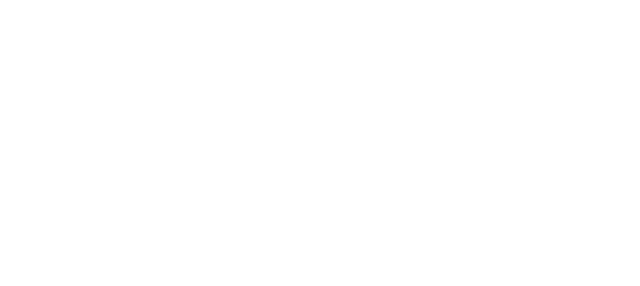
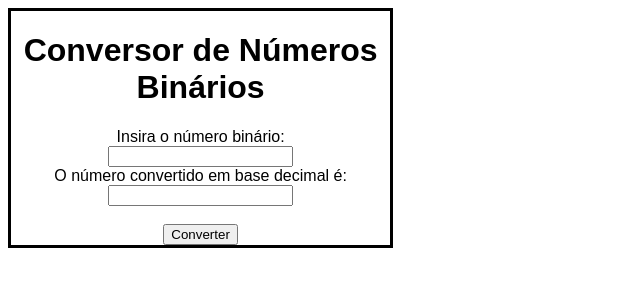
Before and after one commit to augustosplett/binaryNumberCoverter, a plain HTML site: page index.html in a window 1280 px wide. Shown: the whole page, without its empty margins (0-640 px from the left). Drawn offline with Linux system fonts and the light colour scheme.

Commit message:
Formulário básico em HTML construído, com poucos ajuste no layout.

```diff
--- a/index.html
+++ b/index.html
@@ -1,11 +1,22 @@
 <!DOCTYPE html>
 <html lang="pt-br">
+
 <head>
     <meta charset="UTF-8">
     <meta name="viewport" content="width=device-width, initial-scale=1.0">
-    <title>Binrany To Decimal Converter</title>
+    <title>Binary To Decimal Converter</title>
+    <link rel="stylesheet" href="src/css/styles.css">
 </head>
+
 <body>
+    <div class="main-div">
+        <h1>Conversor de Números Binários</h1>
+        <label for="binaryNumberTextBox">Insira o número binário: </label><br>
+        <input id="binary-input" type="number" name="binaryNumberTextBox"><br>
+        <label for="decimalNumberTextBox">O número convertido em base decimal é: </label><br>
+        <input id="decimal-output" type="number" name="decimalNumberTextBox"><br><br>
+        <input type="submit" name="convertNumber" value="Converter">
+    </div>
+</body>
 
-</body>
 </html>
--- a/src/css/styles.css
+++ b/src/css/styles.css
@@ -0,0 +1,11 @@
+body{
+    font-family: Arial, Helvetica, sans-serif;
+
+}
+div.main-div{
+    text-align: center;
+    border: solid;
+    border-color: black;
+    max-width: 30%;
+    min-width: 200px;
+}
```
